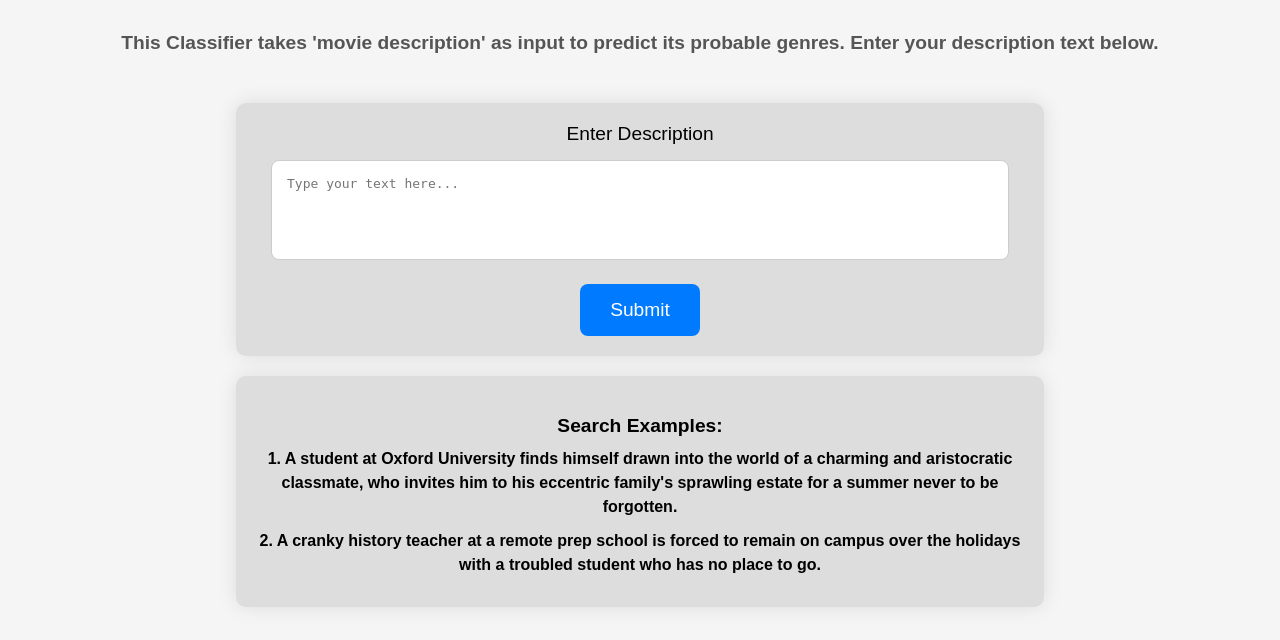
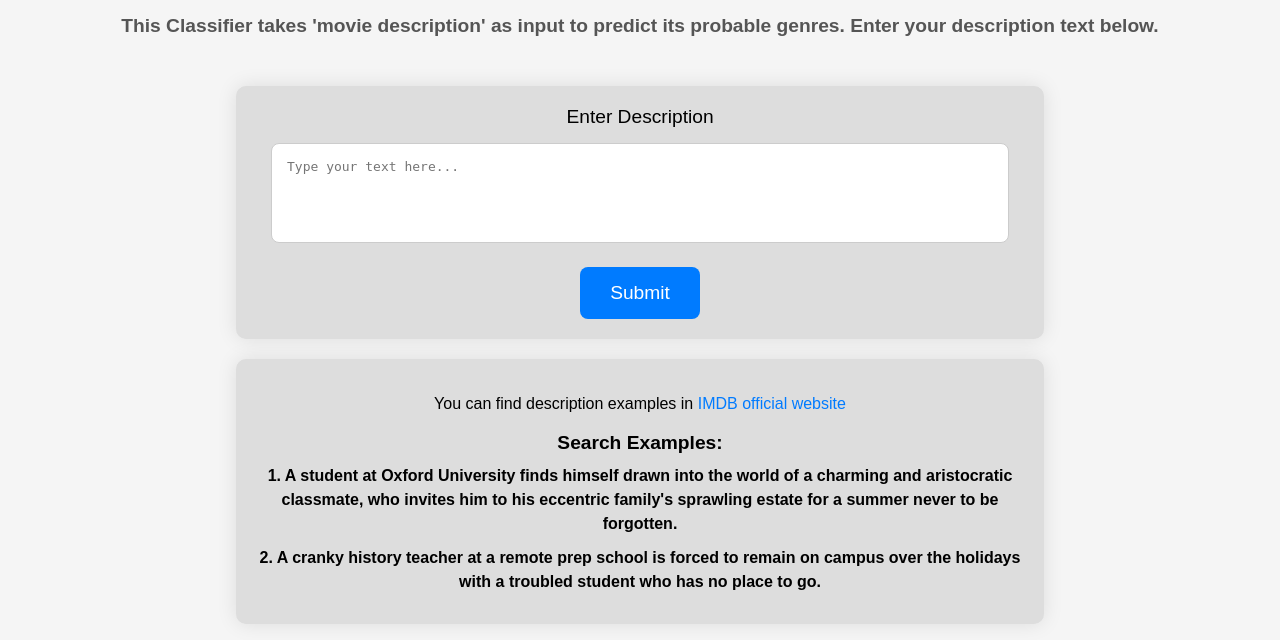
Before and after one commit to moinul-hossain-dhrubo/MultiLabel-Movie-Genre-Classifier, a Flask app: page / in a window 1280 px wide. Shown: the part 165-805 px from the top of the page. Run offline with Flask 3, Linux system fonts and the light colour scheme.

Commit message:
Update index.html

```diff
--- a/templates/index.html
+++ b/templates/index.html
@@ -39,11 +39,11 @@
 
         .form-wrapper,
         .examples {
-            background-color: #ddd; /* Changed background color to gray */
+            background-color: #ddd;
             border-radius: 10px;
             box-shadow: 0 0 20px rgba(0, 0, 0, 0.1);
             padding: 20px;
-            width: 60%; /* Widened the container */
+            width: 60%;
             text-align: center;
             margin-bottom: 20px;
         }
@@ -93,6 +93,20 @@
             line-height: 1.5;
             font-weight: bold;
         }
+
+        .examples-sentence {
+            font-size: 1em;
+            margin-bottom: 10px;
+        }
+
+        .examples-sentence a {
+            color: #007bff;
+            text-decoration: none;
+        }
+
+        .examples-sentence a:hover {
+            text-decoration: underline;
+        }
     </style>
 </head>
 
@@ -110,6 +124,7 @@
             </form>
         </div>
         <div class="examples">
+            <p class="examples-sentence">You can find description examples in <a href="https://www.imdb.com/search/title/?title_type=feature" target="_blank">IMDB official website</a></p>
             <p class="examples-heading">Search Examples:</p>
             <ul class="example-list">
                 <li class="example-list-item">1. A student at Oxford University finds himself drawn into the world of a charming and aristocratic classmate, who invites him to his eccentric family's sprawling estate for a summer never to be forgotten.</li>
```
